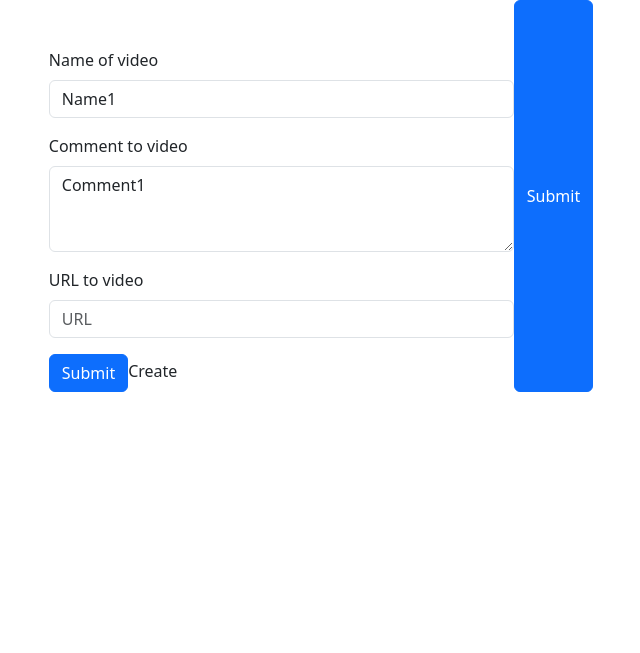
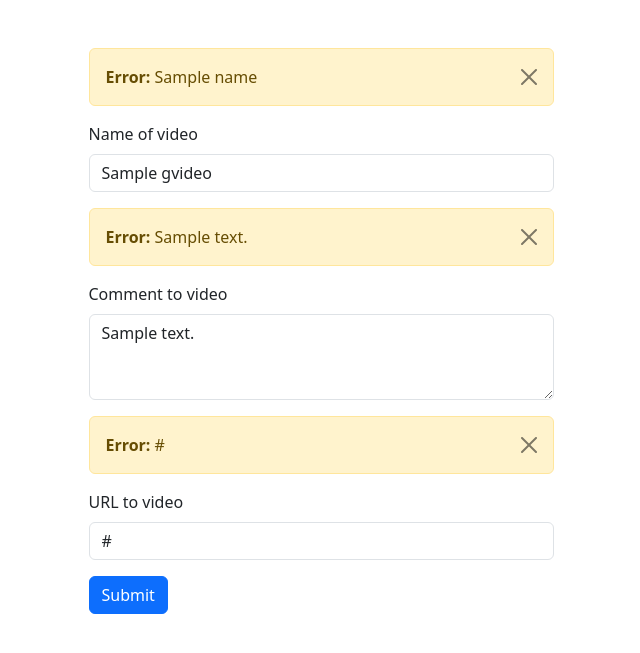
Before and after one commit to SaveGex/DJango2, a Django app: template Solo_Leveling/templates/SL/create.html in a window 1280 px wide. Shown: the part 56-709 px from the top of the page, without its empty margins (319-959 px from the left). Run offline with Django 5.2, Linux system fonts and the light colour scheme; tables that the repository leaves empty hold one stand-in row (values such as "Sample post"); the template is opened without the code that fills it: values that come from a table or form of the project are taken from there, most other values are stand-ins (such as "Sample title", 1, 10 or a date in 2020).

Commit message:
change is working

```diff
--- a/Solo_Leveling/models.py
+++ b/Solo_Leveling/models.py
@@ -2,9 +2,9 @@
 from django.utils import timezone
 # Create your models here.
 class GVideo(models.Model):
-    name = models.CharField(max_length=200)
-    comment_video = models.TextField(default="Comment to video")
-    url_video = models.URLField(max_length=500)
+    name = models.CharField(max_length=5, default="")
+    comment_video = models.TextField(default="")
+    url_video = models.URLField(max_length=500, default="")
     publish_date = models.DateTimeField(default = timezone.now())
     def __str__(self):
         return self.name
--- a/Solo_Leveling/templates/SL/create.html
+++ b/Solo_Leveling/templates/SL/create.html
@@ -10,23 +10,45 @@
             </div>
         {% endif %}
 
+
+        {% if name %}
+        <div class="alert alert-warning alert-dismissible fade show" role="alert">
+            <strong>Error:</strong> {{ name }}
+            <button type="button" class="btn-close" data-bs-dismiss="alert" aria-label="Close"></button>
+        </div>
+        {% endif %}
         <div class="mb-3">
             <label for="name" class="form-label">Name of video</label>
-            <input id="name" type="text" name="name" class="form-control highlight-on-focus" placeholder="Username" value="Name{{count}}">
+            <input id="name" type="text" name="name" class="form-control" placeholder="Username" value="{{ video.name }}">
         </div>
 
+
+        {% if comment_video %}
+        <div class="alert alert-warning alert-dismissible fade show" role="alert">
+            <strong>Error:</strong> {{ comment_video }}
+            <button type="button" class="btn-close" data-bs-dismiss="alert" aria-label="Close"></button>
+        </div>
+        {% endif %}
         <div class="mb-3">
             <label for="comment_video" class="form-label">Comment to video</label>
-            <textarea  name="comment_video" class="form-control highlight-on-focus" rows="3" placeholder="Comment">Comment{{count}}</textarea>
+
+            <textarea id="comment_video" name="comment_video" class="form-control" rows="3">{{ video.comment_video }}</textarea>
         </div>
 
+
+        {% if url_video %}
+        <div class="alert alert-warning alert-dismissible fade show" role="alert">
+            <strong>Error:</strong> {{ url_video }}
+            <button type="button" class="btn-close" data-bs-dismiss="alert" aria-label="Close"></button>
+        </div>
+        {% endif %}
         <div class="mb-3">
             <label for="url_video" class="form-label">URL to video</label>
-            <input type="text" name="url_video" class="form-control highlight-on-focus" placeholder="URL">
+
+            <input id="url_video" type="text" name="url_video" class="form-control" placeholder="URL" value="{{ video.url_video }}">
         </div>
-        <input  type="submit" class="btn btn-primary" href="{% url 'SL:create_post' %}">Create</input>
-    </form>
-        <input  type="submit" class="btn btn-primary" href="{% url 'SL:create_post' %}"></input>
+
+        <input type="submit" class="btn btn-primary" href="{% url 'SL:create_post' %}"></input>
     </form>
 </div>
 
```
Also changed, not shown: Solo_Leveling/forms.py (+5 -3 lines), Solo_Leveling/func.py (added, +8 -0 lines), Solo_Leveling/templates/SL/change.html (+5 -4 lines), Solo_Leveling/views.py (+48 -18 lines).
